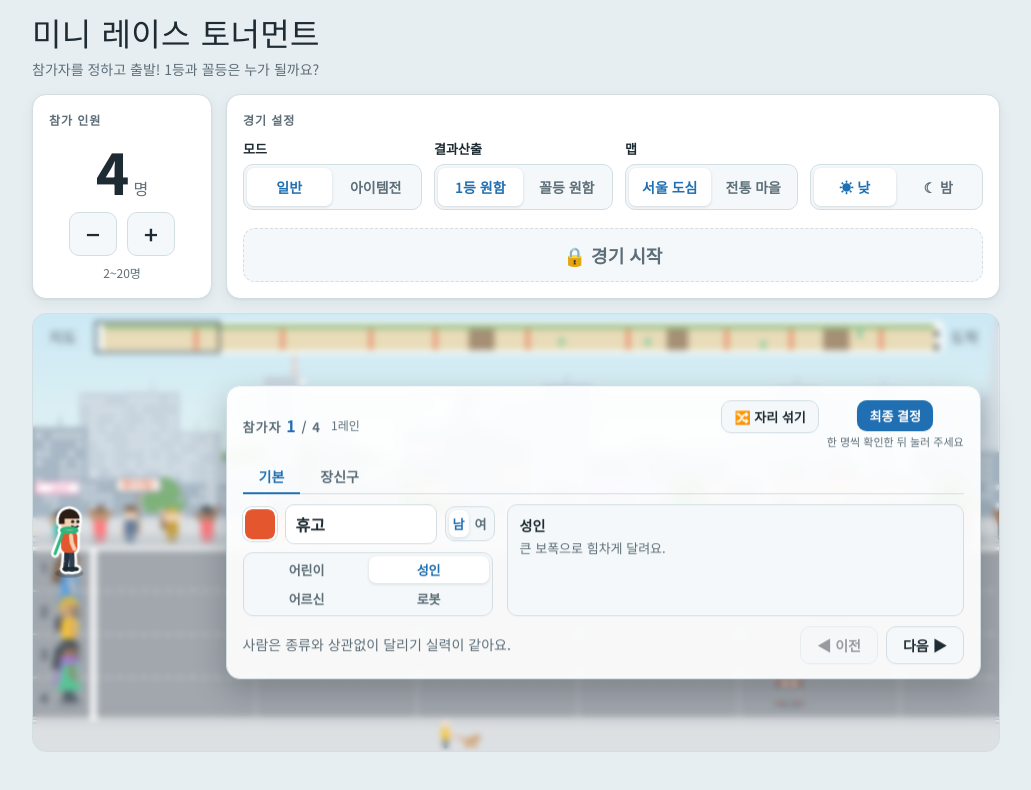
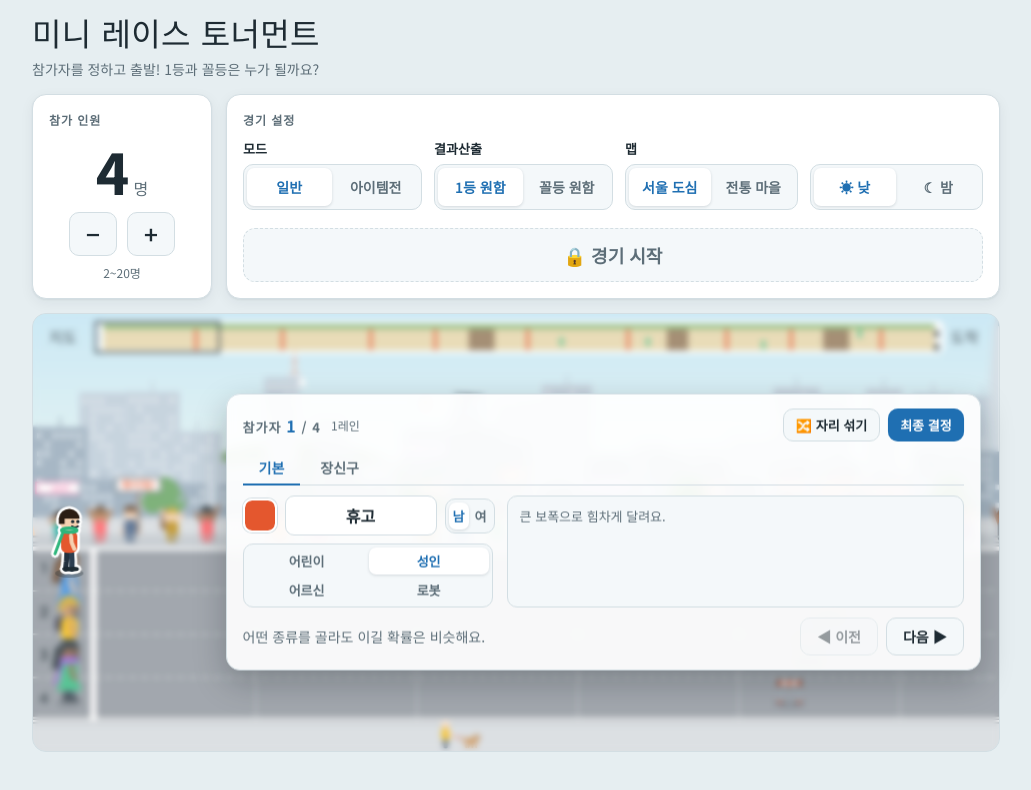
Before and after one commit to Hyunbae89/miniRaceGame, a React (Vite) app: page / in a window 1280 px wide. Shown: the top 790 px of the page, without its empty margins (124-1155 px from the left). Built offline with nearby package versions, Linux system fonts and the light colour scheme.

Commit message:
참가자 창: 설명에서 제목 빼기, 확률 안내 문구, 최종 결정 아래 문구 제거, 이름 가운데 정렬
Co-Authored-By: Claude Opus 5.5 <noreply@anthropic.com>

```diff
--- a/src/App.css
+++ b/src/App.css
@@ -62,9 +62,7 @@ button.sq{width:48px;height:44px;padding:0;font-size:24px;background:var(--panel
 .roster-head{display:flex;align-items:center;gap:10px;flex-wrap:wrap}
 .roster-head .eyebrow{margin:0;font-size:13px}
 .roster-head .eyebrow strong{color:var(--accent);font-size:16px}
-.roster-tools{display:flex;gap:8px;margin-left:auto;align-items:flex-start}
-.confirm-box{display:flex;flex-direction:column;align-items:center;gap:2px}
-.confirm-box small{font-size:11px;color:var(--muted);white-space:nowrap}
+.roster-tools{display:flex;gap:8px;margin-left:auto}
 .roster-tools button{font-size:13px;padding:6px 12px}
 .lane{font-size:12px;color:var(--muted)}
 .card-row{display:flex;align-items:center;gap:10px}
@@ -85,10 +83,10 @@ button.sq{width:48px;height:44px;padding:0;font-size:24px;background:var(--panel
 .card.base{display:grid;grid-template-columns:250px minmax(0,1fr);grid-template-rows:auto 1fr;gap:8px 14px}
 .card.base .card-main{grid-column:1}
 .card.base .name{flex:none;width:9.5em}
+.name{text-align:center}
 .gender .seg{display:grid;grid-template-columns:1fr 1fr}
 .ages .seg{display:grid;grid-template-columns:1fr 1fr;width:100%}
 .desc{grid-column:2;grid-row:1/3;margin:0;padding:10px 12px;border-radius:10px;background:var(--panel2);border:1px solid var(--line);color:var(--muted);font-size:13px;line-height:1.55}
-.desc strong{display:block;color:var(--ink);font-size:14px;margin-bottom:2px}
 .card .seg button{padding-inline:4px;white-space:nowrap}
 .card select{font:inherit;font-size:14px;padding:6px 4px;border-radius:9px;border:1px solid var(--line);background:var(--panel);color:var(--ink)}
 .m-only{display:none}
--- a/src/App.jsx
+++ b/src/App.jsx
@@ -5,7 +5,7 @@ import './App.css';
 const TITLE = '미니 레이스 토너먼트';
 const GENDERS = [['m', '남'], ['f', '여']];
 const AGES = [['c', '어린이'], ['a', '성인'], ['e', '어르신'], ['r', '로봇']];
-// 참가자 창 짧은 설명(자세한 동작은 가이드 페이지에서). 사람 셋은 겉모습·걸음만 다르고 속도 계산은 같음, 로봇만 능력이 다름(sim/robot.js)
+// 참가자 창 짧은 설명(자세한 동작은 가이드 페이지에서). 사람 셋은 속도 계산이 같고, 로봇은 방식이 달라도 평균 순위가 비슷하게 맞춰져 있음(npm run check -- --balance)
 const AGE_DESC = {
   c: '작은 몸으로 종종걸음을 쳐요.',
   a: '큰 보폭으로 힘차게 달려요.',
@@ -105,10 +105,7 @@ function Roster({ v, game, editing, setEditing, onConfirm, confirmRef }) {
         <div className="roster-tools">
           <button type="button" className="ghost" onClick={() => game().shuffleLanes()}>🔀 자리 섞기</button>
           {shuffled && <button type="button" className="ghost" onClick={() => game().resetLanes()}>원래 자리</button>}
-          <div className="confirm-box">
-            <button type="button" ref={confirmRef} className="confirm pulse" onClick={onConfirm}>최종 결정</button>
-            <small className="pc-only">한 명씩 확인한 뒤 눌러 주세요</small>
-          </div>
+          <button type="button" ref={confirmRef} className="confirm pulse" onClick={onConfirm}>최종 결정</button>
         </div>
       </div>
       <div className="tabs" role="tablist" aria-label="편집 항목">
@@ -146,12 +143,12 @@ function Roster({ v, game, editing, setEditing, onConfirm, confirmRef }) {
           <div className="pc-only ages">
             <Seg small label={`${i + 1}번 종류`} value={c.age} options={AGES} onChange={(a) => game().setCfg(i, { age: a })} />
           </div>
-          <p className="pc-only desc"><strong>{AGES.find(([k]) => k === c.age)[1]}</strong>{AGE_DESC[c.age]}</p>
+          <p className="pc-only desc">{AGE_DESC[c.age]}</p>
         </div>
         )}
       </div>
       <div className="roster-foot">
-        <p className="status pc-only">{tab === 'acc' ? '장신구를 눌러 켜고 끄고, 옆의 색 칸으로 색을 바꿔요.' : c.age === 'r' ? '로봇은 사람과 능력이 달라요.' : '사람은 종류와 상관없이 달리기 실력이 같아요.'}</p>
+        <p className="status pc-only">{tab === 'acc' ? '장신구를 눌러 켜고 끄고, 옆의 색 칸으로 색을 바꿔요.' : '어떤 종류를 골라도 이길 확률은 비슷해요.'}</p>
         <button type="button" className="nav" aria-label="이전 참가자" disabled={i === 0} onClick={() => go(-1)}>◀ 이전</button>
         <button type="button" className="nav" aria-label="다음 참가자" disabled={i === v.n - 1} onClick={() => go(1)}>다음 ▶</button>
       </div>
```
Also changed, not shown: 1 other file (tests, documents, lock files or other folders).
